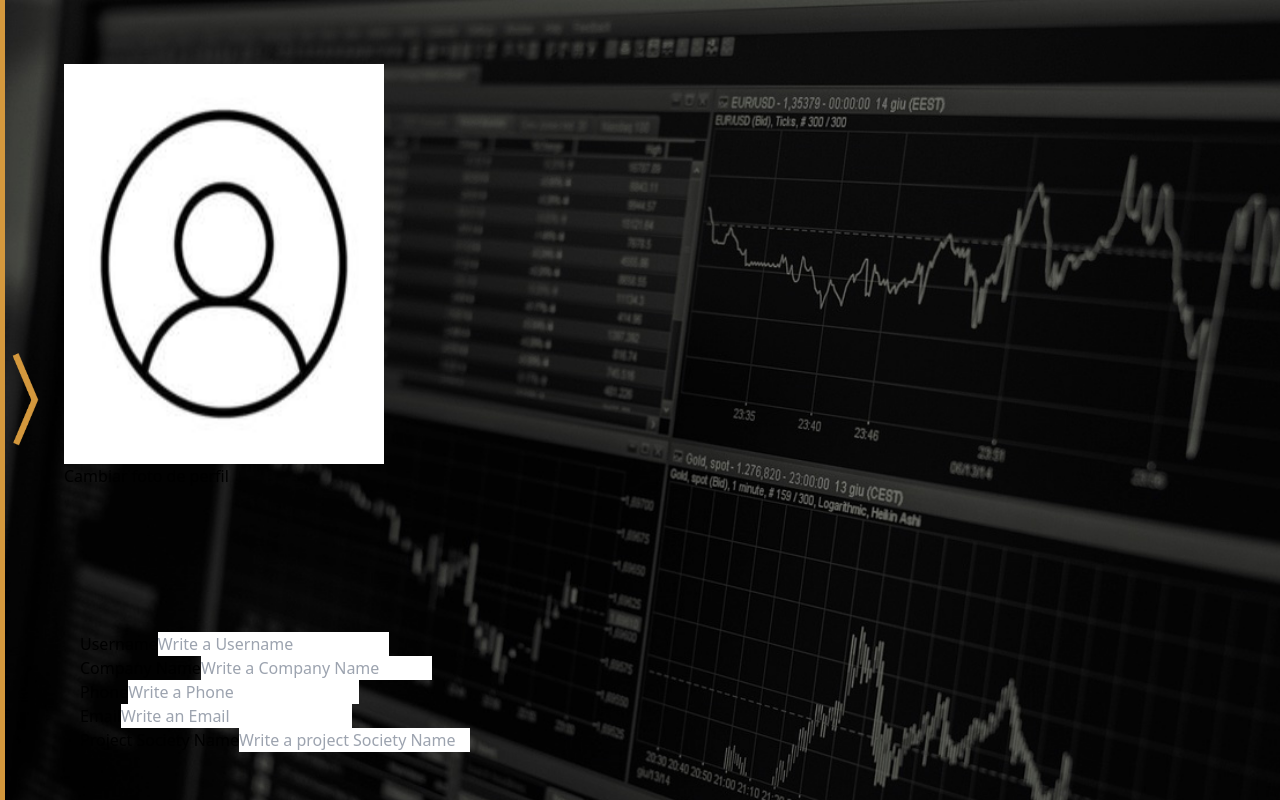
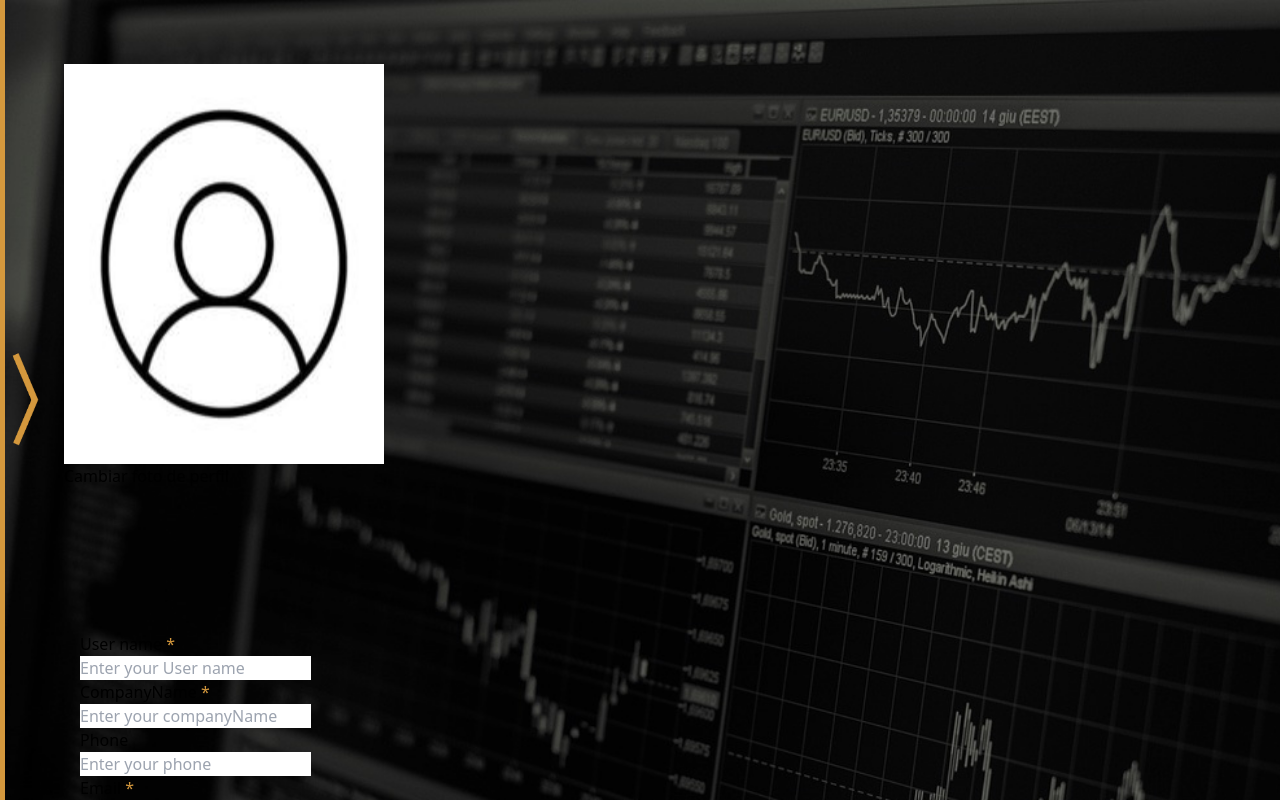
Before and after one commit to JaviFdez7/ISPP-G1-Talent, a React (Vite) app in the folder app/: page /representative/detail/edit in a window 1280 px wide. Shown: the top 800 px of the page. Built offline with nearby package versions, Linux system fonts and the light colour scheme; no server answers; sample sign-in values are in the browser's storage.

Commit message:
fix: Fix error handling and formatting in RegisterRepresentative and RegisterCandidate components

```diff
--- a/app/src/pages/candidate/CandidateDetailEdit.jsx
+++ b/app/src/pages/candidate/CandidateDetailEdit.jsx
@@ -7,6 +7,11 @@ import MainButton from '../../components/mainButton'
 import SecondaryButton from '../../components/secondaryButton'
 import axios from 'axios'
 import { useAuthContext } from '../../context/authContext'
+import Swal from "sweetalert2";
+import FormTextInput from "../../components/FormTextInput";
+
+
+
 
 export default function CandidateDetailEdit() {
 	const { isAuthenticated } = useAuthContext()
@@ -66,11 +71,19 @@ export default function CandidateDetailEdit() {
 			reader.readAsDataURL(file)
 		}
 	}
+
 	//8)creamos la funcion que se encarga de llamar al metodo de la API REST de editar
 	async function editUser(e) {
 		e.preventDefault()
 		const currentUserId = localStorage.getItem('userId')
-		const token = localStorage.getItem('token')
+		const token = localStorage.getItem('access_token')
+		const validationErrors = validateForm();
+
+		if (Object.keys(validationErrors).length > 0) {
+			setErrors(validationErrors);
+			return;
+		}
+
 		try {
 			const response = await axios.patch(
 				`${import.meta.env.VITE_BACKEND_URL}/user/candidate/${currentUserId}`,
@@ -84,23 +97,71 @@ export default function CandidateDetailEdit() {
 			)
 			//9)validamos los los campos de los errores
 			if (response.status === 404) {
-				console.error('Error: User not found')
+				setErrors(response.data)
 				return
 			}
 			if (response.status === 400) {
-				console.error('Error: No data to update')
+				setErrors(response.data)
 				return
 			}
 			if (response.status === 401) {
-				console.error('Error: Unauthorized')
+				setErrors(response.data)
 				return
 			}
 			navigate('/candidate/detail')
-			console.log('Edit user: has editado el proyecto con exito')
+			Swal.fire({
+				icon: 'success',
+				title: 'User updated successfully',
+				showConfirmButton: false,
+				timer: 1500,
+			})
 		} catch (error) {
-			console.error('Error updating user:', error)
+			if(error.response.status === 400) {
+				Swal.fire({
+					icon: 'error',
+					title: 'Token expired',
+					text: 'Please login again to continue',
+					timer: 1500,
+					showConfirmButton: false,
+				})
+				navigate('/login')
 			}
 		}
+	}
+
+	function getRequiredFieldMessage(fieldName) {
+		return `The ${fieldName} field is required`;
+	  }
+
+	function validateForm() {
+		let errors = {};
+		if (!userData.username) {
+			errors.username = getRequiredFieldMessage('user name');
+		} else if (userData.username.length <= 3) {
+			errors.username = "The username field must be more than 3 characters";
+		}
+		if (!userData.email) {
+			errors.email = getRequiredFieldMessage('email');
+		} else if (
+			!/^\w+([.-]?\w+)*@(gmail|hotmail|outlook)\.com$/.test(userData.email)
+		) {
+			errors.email = "The email field must be from Gmail, Outlook or Hotmail";
+		}
+		if (!userData.githubUser) {
+			errors.githubUser = getRequiredFieldMessage('github User');
+		}
+		if (!userData.fullName) {
+			errors.fullName = getRequiredFieldMessage('fullName');
+		}
+		if (userData.phone && !/^(\+34|0034|34)?[ -]*(6|7|9)[ -]*([0-9][ -]*){8}$|^(\+1|001|1)?[ -]*408[ -]*([0-9][ -]*){7}$/.test(userData.phone)) {
+			//para añadir mas numeros de otros paises se pone 34|0034|34| y detras los numeros de telefono 34|0034|34|+1|001|1 para EEUU
+			errors.phone =
+				"The phone field must be a valid Spanish phone number or a valid American phone number";
+		}
+		return errors;
+	}
+
+
 	return (
 		<div
 			className='flex flex-col'
@@ -135,72 +196,62 @@ export default function CandidateDetailEdit() {
 						style={{ width: '50%', padding: '5rem', marginRight: '8rem' }}>
 						<div className='flex flex-col mt-10 w-10/12'>
 							<div className='mb-4'>
-								<label htmlFor='Username' className='text-sm font-bold text-white'>
-									Username
-								</label>
-								<input
-									type='text'
-									className='w-full px-3 py-2 leading-tight text-gray-700 border rounded shadow appearance-none focus:outline-none focus:shadow-outline'
-									placeholder='Write a Username'
-									name='username'
+								<FormTextInput
+									labelFor="Username"
+									labelText="User name"
+									placeholder="Enter your User name"
+									name="username"
 									value={username}
 									onChange={(e) => handleChange(e)}
+									errors={errors}
+									isMandatory
 								/>
 							</div>
 							<div className='mb-4'>
-								<label htmlFor='email' className='text-sm font-bold text-white'>
-									Email
-								</label>
-								<input
-									type='text'
-									className='w-full px-3 py-2 leading-tight text-gray-700 border rounded shadow appearance-none focus:outline-none focus:shadow-outline'
-									placeholder='Write an Email'
-									name='email'
+								<FormTextInput
+									labelFor="Email"
+									labelText="Email"
+									placeholder="Enter your email"
+									name="email"
 									value={email}
 									onChange={(e) => handleChange(e)}
+									errors={errors}
+									isMandatory
 								/>
 							</div>
 							<div className='mb-4'>
-								<label htmlFor='phone' className='text-sm font-bold text-white'>
-									Phone
-								</label>
-								<input
-									type='text'
-									className='w-full px-3 py-2 leading-tight text-gray-700 border rounded shadow appearance-none focus:outline-none focus:shadow-outline'
-									placeholder='Write a Phone'
-									name='phone'
+								<FormTextInput
+									labelFor="Phone"
+									labelText="Phone"
+									placeholder="Enter your phone"
+									name="phone"
 									value={phone}
 									onChange={(e) => handleChange(e)}
+									errors={errors}
 								/>
 							</div>
 							<div className='mb-4'>
-								<label
-									htmlFor='fullName'
-									className='text-sm font-bold text-white'>
-									Full Name
-								</label>
-								<input
-									type='text'
-									className='w-full px-3 py-2 leading-tight text-gray-700 border rounded shadow appearance-none focus:outline-none focus:shadow-outline'
-									placeholder='Write a Full Name'
-									name='fullName'
+								<FormTextInput
+									labelFor="FullName"
+									labelText="FullName"
+									placeholder="Enter your fullName"
+									name="fullName"
 									value={fullName}
 									onChange={(e) => handleChange(e)}
+									errors={errors}
+									isMandatory
 								/>
 							</div>
 							<div className='mb-4'>
-								<label
-									htmlFor='githubUser'
-									className='text-sm font-bold text-white'>
-									Github User
-								</label>
-								<input
-									type='text'
-									className='w-full px-3 py-2 leading-tight text-gray-700 border rounded shadow appearance-none focus:outline-none focus:shadow-outline'
-									placeholder='Write a Github User'
-									name='githubUser'
+								<FormTextInput
+									labelFor="GithubUser"
+									labelText="Github User"
+									placeholder="Enter your github User"
+									name="githubUser"
 									value={githubUser}
 									onChange={(e) => handleChange(e)}
+									errors={errors}
+									isMandatory
 								/>
 							</div>
 						</div>
@@ -208,7 +259,6 @@ export default function CandidateDetailEdit() {
 					{errors && errors.errors && errors.errors[0] && errors.errors[0].detail && (
 						<p className="text-red-500">{errors.errors[0].detail}</p>
 					)}
-
 					<div className='flex space-x-4'>
 						{MainButton('Update', '/candidate/detail', () => console.log('Update button clicked'))}
 						{SecondaryButton('Cancel', '/candidate/detail', '')}
--- a/app/src/pages/representative/RepresentativeDetailEdit.jsx
+++ b/app/src/pages/representative/RepresentativeDetailEdit.jsx
@@ -7,6 +7,9 @@ import MainButton from '../../components/mainButton'
 import SecondaryButton from '../../components/secondaryButton'
 import axios from 'axios'
 import { useAuthContext } from '../../context/authContext'
+import Swal from "sweetalert2";
+import FormTextInput from '../../components/FormTextInput'
+
 
 export default function RepresentativeDetailEdit() {
 	const { isAuthenticated } = useAuthContext()
@@ -17,9 +20,6 @@ export default function RepresentativeDetailEdit() {
 		phone: '',
 		email: '',
 		projectSocietyName: '',
-		role: '',
-		companySubscription: '',
-		paymentMethods: [],
 	})
 	const [profilePicture, setProfilePicture] = useState(profile)
 
@@ -51,6 +51,7 @@ export default function RepresentativeDetailEdit() {
 					const user = response.data.data.find((user) => user._id === currentUserId)
 					setUserData(user)
 				}
+				setProfilePicture(user.profilePicture)
 			} catch (error) {
 				console.error('Error fetching user data:', error)
 			}
@@ -72,9 +73,16 @@ export default function RepresentativeDetailEdit() {
 	async function editUser(e) {
 		e.preventDefault()
 		const currentUserId = localStorage.getItem('userId')
-		const token = localStorage.getItem('token')
+		const token = localStorage.getItem('access_token')
+		const validationErrors = validateForm();
+
+		if (Object.keys(validationErrors).length > 0) {
+			setErrors(validationErrors);
+			return;
+		}
+
 		try {
-			const response = await axios.put(
+			const response = await axios.patch(
 				`${import.meta.env.VITE_BACKEND_URL}/user/representative/${currentUserId}`,
 				userData,
 				{
@@ -84,25 +92,76 @@ export default function RepresentativeDetailEdit() {
 					},
 				}
 			)
+
 			//9)validamos los los campos de los errores
 			if (response.status === 404) {
-				console.error('Error: User not found')
+				setErrors(response.data)
 				return
 			}
 			if (response.status === 400) {
-				console.error('Error: No data to update')
+				setErrors(response.data)
 				return
 			}
 			if (response.status === 401) {
-				console.error('Error: Unauthorized')
+				setErrors(response.data)
 				return
 			}
 			navigate('/representative/detail')
-			console.log('Edit user: has editado el proyecto con exito')
+			Swal.fire({
+				icon: 'success',
+				title: 'User updated successfully',
+				showConfirmButton: false,
+				timer: 1500,
+			})
 		} catch (error) {
-			console.error('Error updating user:', error)
+			if (error.response.status === 400) {
+				Swal.fire({
+					icon: 'error',
+					title: 'Token expired',
+					text: 'Please login again to continue',
+					timer: 1500,
+					showConfirmButton: false,
+				})
+				navigate('/login')
+			}
 		}
 	}
+
+	function getRequiredFieldMessage(fieldName) {
+		return `The ${fieldName} field is required`;
+	}
+
+	function validateForm() {
+		let errors = {};
+		if (!userData.username) {
+			errors.username = getRequiredFieldMessage('user name');
+		} else if (userData.username.length <= 3) {
+			errors.username = "The username field must be more than 3 characters";
+		}
+		if (!userData.email) {
+			errors.email = getRequiredFieldMessage('email');
+		} else if (
+			!/^\w+([.-]?\w+)*@(gmail|hotmail|outlook)\.com$/.test(userData.email)
+		) {
+			errors.email = "The email field must be from Gmail, Outlook or Hotmail";
+		}
+		if (!userData.companyName) {
+			errors.companyName = getRequiredFieldMessage('company Name');
+		}
+
+		if (userData.projectSocietyName && !userData.projectSocietyName.length <= 3) {
+			errors.projectSocietyName = "The username field must be more than 3 characters";
+		}
+		if (userData.phone && !/^(\+34|0034|34)?[ -]*(6|7|9)[ -]*([0-9][ -]*){8}$|^(\+1|001|1)?[ -]*408[ -]*([0-9][ -]*){7}$/.test(userData.phone)) {
+			//para añadir mas numeros de otros paises se pone 34|0034|34| y detras los numeros de telefono 34|0034|34|+1|001|1 para EEUU
+			errors.phone =
+				"The phone field must be a valid Spanish phone number or a valid American phone number";
+		}
+		return errors;
+	}
+
+
+
 	return (
 		<div
 			className='flex flex-col'
@@ -137,72 +196,61 @@ export default function RepresentativeDetailEdit() {
 						style={{ width: '50%', padding: '5rem', marginRight: '8rem' }}>
 						<div className='flex flex-col mt-10 w-10/12'>
 							<div className='mb-4'>
-								<label htmlFor='Username' className='text-sm font-bold text-white'>
-									Username
-								</label>
-								<input
-									type='text'
-									className='w-full px-3 py-2 leading-tight text-gray-700 border rounded shadow appearance-none focus:outline-none focus:shadow-outline'
-									placeholder='Write a Username'
-									name='username'
+								<FormTextInput
+									labelFor="Username"
+									labelText="User name"
+									placeholder="Enter your User name"
+									name="username"
 									value={username}
 									onChange={(e) => handleChange(e)}
+									errors={errors}
+									isMandatory
 								/>
 							</div>
 							<div className='mb-4'>
-								<label
-									htmlFor='companyName'
-									className='text-sm font-bold text-white'>
-									Company Name
-								</label>
-								<input
-									type='text'
-									className='w-full px-3 py-2 leading-tight text-gray-700 border rounded shadow appearance-none focus:outline-none focus:shadow-outline'
-									placeholder='Write a Company Name'
-									name='companyName'
+								<FormTextInput
+									labelFor="CompanyName"
+									labelText="CompanyName"
+									placeholder="Enter your companyName"
+									name="companyName"
 									value={companyName}
 									onChange={(e) => handleChange(e)}
+									errors={errors}
+									isMandatory
 								/>
 							</div>
 							<div className='mb-4'>
-								<label htmlFor='phone' className='text-sm font-bold text-white'>
-									Phone
-								</label>
-								<input
-									type='text'
-									className='w-full px-3 py-2 leading-tight text-gray-700 border rounded shadow appearance-none focus:outline-none focus:shadow-outline'
-									placeholder='Write a Phone'
-									name='phone'
+								<FormTextInput
+									labelFor="Phone"
+									labelText="Phone"
+									placeholder="Enter your phone"
+									name="phone"
 									value={phone}
 									onChange={(e) => handleChange(e)}
+									errors={errors}
 								/>
 							</div>
 							<div className='mb-4'>
-								<label htmlFor='email' className='text-sm font-bold text-white'>
-									Email
-								</label>
-								<input
-									type='text'
-									className='w-full px-3 py-2 leading-tight text-gray-700 border rounded shadow appearance-none focus:outline-none focus:shadow-outline'
-									placeholder='Write an Email'
-									name='email'
+								<FormTextInput
+									labelFor="Email"
+									labelText="Email"
+									placeholder="Enter your email"
+									name="email"
 									value={email}
 									onChange={(e) => handleChange(e)}
+									errors={errors}
+									isMandatory
 								/>
 							</div>
 							<div className='mb-4'>
-								<label
-									htmlFor='projectSocietyName'
-									className='text-sm font-bold text-white'>
-									Project Society Name
-								</label>
-								<input
-									type='text'
-									className='w-full px-3 py-2 leading-tight text-gray-700 border rounded shadow appearance-none focus:outline-none focus:shadow-outline'
-									placeholder='Write a project Society Name'
-									name='projectSocietyName'
+								<FormTextInput
+									labelFor="ProjectSocietyName"
+									labelText="Project Society Name"
+									placeholder="Enter your Project Society Name"
+									name="projectSocietyName"
 									value={projectSocietyName}
 									onChange={(e) => handleChange(e)}
+									errors={errors}
 								/>
 							</div>
 						</div>
@@ -210,7 +258,6 @@ export default function RepresentativeDetailEdit() {
 					{errors && errors.errors && errors.errors[0] && errors.errors[0].detail && (
 						<p className="text-red-500">{errors.errors[0].detail}</p>
 					)}
-
 					<div className='flex space-x-4'>
 						{MainButton('Update', '/representative/detail', () => console.log('Update button clicked'))}
 						{SecondaryButton('Cancel', '/representative/detail', '')}
```
Also changed, not shown: app/src/pages/auth/RegisterCandidate.jsx (+9 -10 lines), app/src/pages/auth/RegisterRepresentative.jsx (+4 -4 lines). Lines whose indentation alone changed are shown as unchanged.
